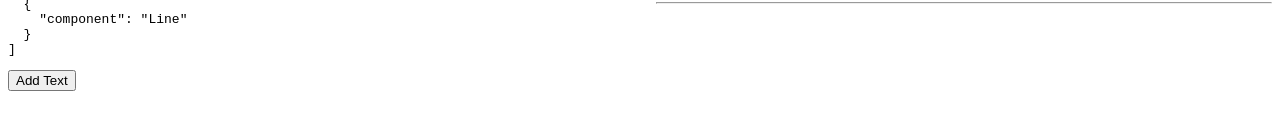
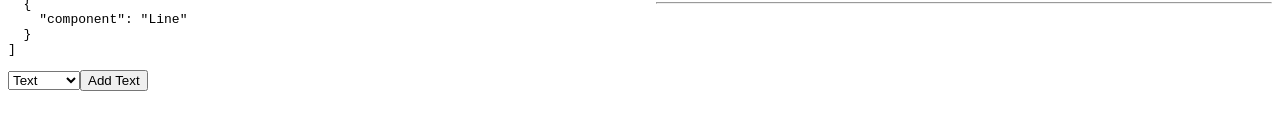
Before and after one commit to ajosedev/slices, a Next.js app: page / in a window 1280 px wide. Shown: the part 384-514 px from the top of the page. Built offline with nearby package versions, Linux system fonts and the light colour scheme.

Commit message:
Allow different components to be added

```diff
--- a/components/Helpers.jsx
+++ b/components/Helpers.jsx
@@ -43,6 +43,8 @@ export const ComponentProps = Object.entries(ComponentMap).reduce(
   {},
 );
 
+export const AllComponents = Object.keys(ComponentMap);
+
 const components = Object.entries(ComponentMap).reduce(
   (acc, [componentName, component]) => {
     acc[componentName] = component.component;
--- a/pages/index.js
+++ b/pages/index.js
@@ -5,7 +5,11 @@ import { css, jsx } from '@emotion/core';
 import testContent from '../lib/testContent';
 
 import FormInput from '../components/FormInput';
-import { ComponentProps, renderComponent } from '../components/Helpers';
+import {
+  AllComponents,
+  ComponentProps,
+  renderComponent,
+} from '../components/Helpers';
 
 const mainStyles = css`
   display: flex;
@@ -20,14 +24,12 @@ const mainStyles = css`
 const IndexPage = () => {
   const [addingComponent, setAddingComponent] = useState(null);
   const [content, setContent] = useState(testContent);
-  // const form = useRef();
+  const [newComponent, setNewComponent] = useState('Text');
 
-  const toggleAddingComponent = component => {
-    if (addingComponent) {
-      setAddingComponent(null);
-    } else {
-      setAddingComponent(component);
-    }
+  const toggleAddingComponent = e => {
+    e.preventDefault();
+
+    setAddingComponent(newComponent);
   };
 
   const handleAddComponent = e => {
@@ -44,12 +46,12 @@ const IndexPage = () => {
       );
 
     const newContent = content.concat({
-      component: 'Text',
+      component: newComponent,
       ...fields,
     });
     setContent(newContent);
 
-    toggleAddingComponent();
+    setAddingComponent(null);
   };
 
   return (
@@ -68,9 +70,21 @@ const IndexPage = () => {
             <button type="submit">Add</button>
           </form>
         ) : (
-          <button onClick={() => toggleAddingComponent('Text')} type="submit">
-            Add Text
-          </button>
+          <form onSubmit={toggleAddingComponent}>
+            <select
+              value={newComponent}
+              onChange={e => setNewComponent(e.target.value)}
+            >
+              {AllComponents.map(component => (
+                <option key={component} value={component}>
+                  {component}
+                </option>
+              ))}
+            </select>
+            <button onClick={toggleAddingComponent} type="submit">
+              {`Add ${newComponent}`}
+            </button>
+          </form>
         )}
       </div>
       <div>{content.map(comp => renderComponent(comp))}</div>
```
